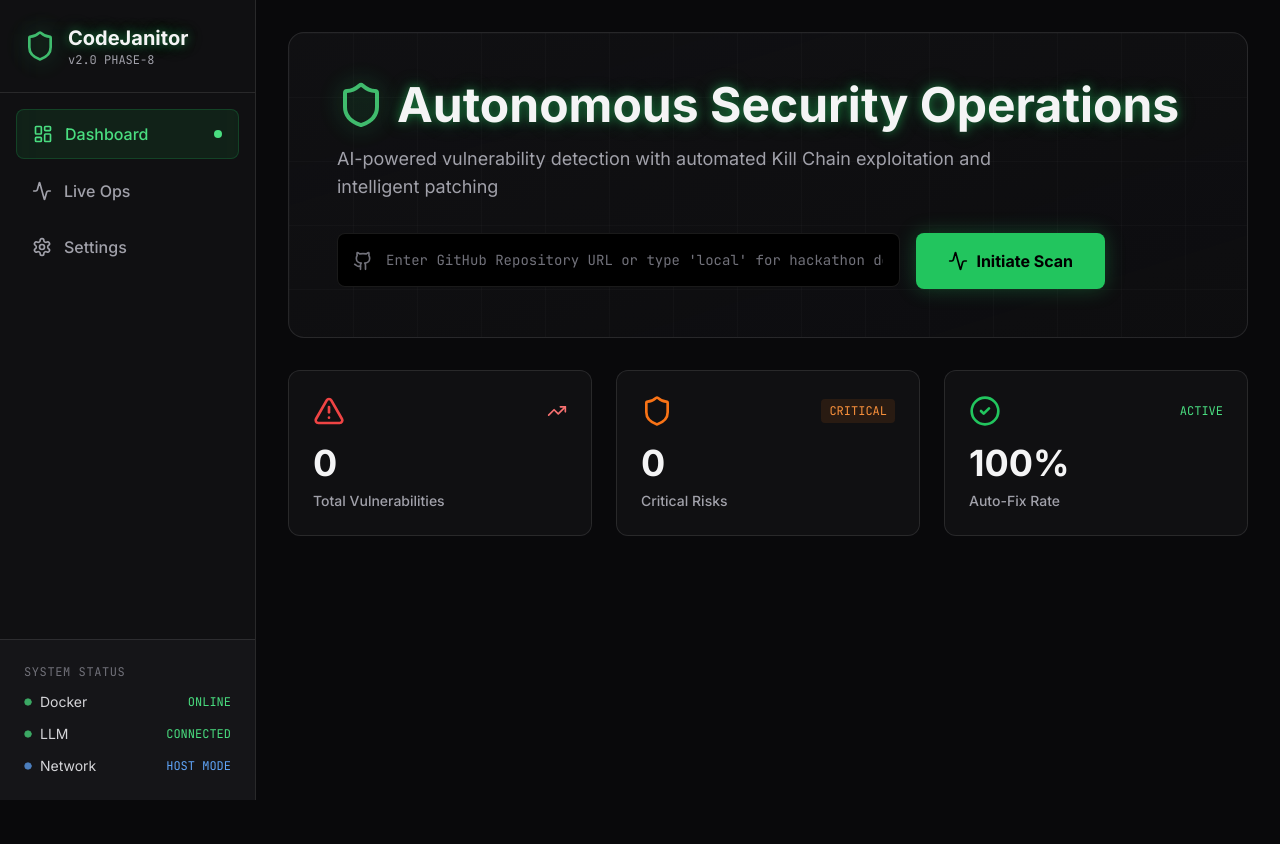
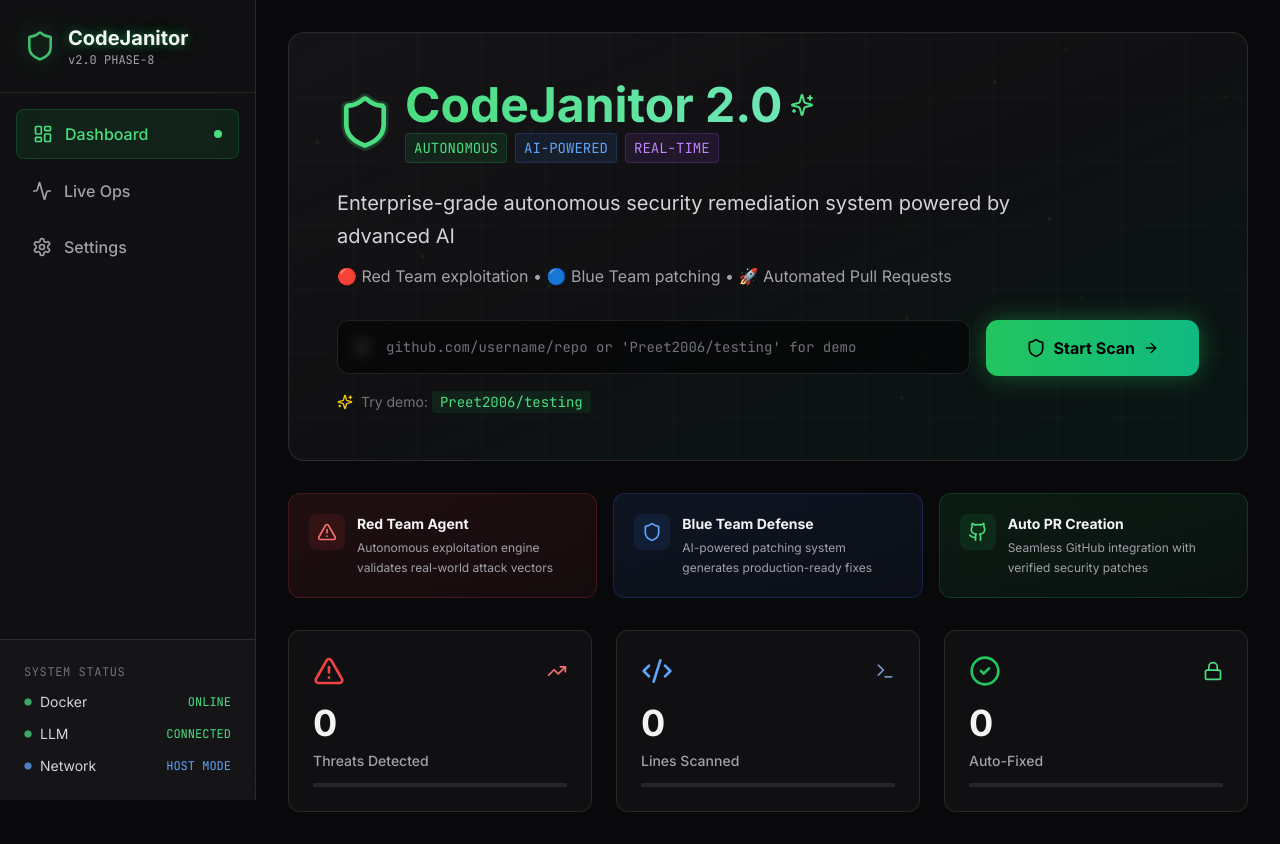
Before and after one commit to Preet2006/ElasticHackathon, a Next.js app in the folder frontend/: page / in a window 1280 px wide. Before the commit the page ends 800 px from the top, so only its background shows below. Built offline with nearby package versions, Linux system fonts and the light colour scheme.

Commit message:
Changes Made for difference in Frontend vs CLI

```diff
--- a/frontend/app/page.tsx
+++ b/frontend/app/page.tsx
@@ -1,6 +1,6 @@
 'use client';
 
-import { useState } from 'react';
+import { useState, useEffect } from 'react';
 import { motion, AnimatePresence } from 'framer-motion';
 import {
   Shield,
@@ -9,7 +9,12 @@
   Zap,
   Github,
   TrendingUp,
-  Activity
+  Activity,
+  Code2,
+  Lock,
+  Sparkles,
+  Terminal,
+  ArrowRight
 } from 'lucide-react';
 import TerminalStream from '@/components/TerminalStream';
 
@@ -85,6 +90,21 @@
   const [showLiveOps, setShowLiveOps] = useState(false);
   const [isScanning, setIsScanning] = useState(false);
   const [showVulnerabilities, setShowVulnerabilities] = useState(false);
+  const [liveMetrics, setLiveMetrics] = useState({ scanned: 0, threats: 0, fixed: 0 });
+
+  // Animated metrics counter
+  useEffect(() => {
+    if (showVulnerabilities) {
+      const interval = setInterval(() => {
+        setLiveMetrics(prev => ({
+          scanned: Math.min(prev.scanned + 47, 1247),
+          threats: Math.min(prev.threats + 1, 4),
+          fixed: Math.min(prev.fixed + 1, 3)
+        }));
+      }, 50);
+      return () => clearInterval(interval);
+    }
+  }, [showVulnerabilities]);
 
   const handleScan = () => {
     if (!repoUrl.trim()) {
@@ -143,40 +163,105 @@
         initial={{ opacity: 0, y: -20 }}
         animate={{ opacity: 1, y: 0 }}
         transition={{ duration: 0.6 }}
-        className="relative overflow-hidden rounded-2xl bg-gradient-to-br from-zinc-900/50 to-zinc-900/30 border border-white/10 p-12"
+        className="relative overflow-hidden rounded-2xl bg-gradient-to-br from-zinc-900/80 via-zinc-900/50 to-emerald-900/20 border border-white/10 p-12"
       >
         {/* Animated Background Grid */}
         <div className="absolute inset-0 bg-[linear-gradient(to_right,#ffffff05_1px,transparent_1px),linear-gradient(to_bottom,#ffffff05_1px,transparent_1px)] bg-[size:4rem_4rem]" />
+
+        {/* Floating Particles Effect */}
+        <div className="absolute inset-0 overflow-hidden">
+          {[...Array(20)].map((_, i) => (
+            <motion.div
+              key={i}
+              className="absolute w-1 h-1 bg-green-400/20 rounded-full"
+              initial={{
+                x: Math.random() * 1000,
+                y: Math.random() * 400,
+              }}
+              animate={{
+                y: [null, Math.random() * 400],
+                opacity: [0.2, 0.5, 0.2],
+              }}
+              transition={{
+                duration: Math.random() * 3 + 2,
+                repeat: Infinity,
+                ease: "easeInOut"
+              }}
+            />
+          ))}
+        </div>
 
         <div className="relative z-10">
           <motion.div
             initial={{ scale: 0.9, opacity: 0 }}
             animate={{ scale: 1, opacity: 1 }}
             transition={{ delay: 0.2 }}
-            className="flex items-center gap-3 mb-4"
+            className="mb-6"
           >
-            <Shield className="w-12 h-12 text-green-400 animate-pulse-glow" />
-            <h1 className="text-5xl font-bold glow-green">Autonomous Security Operations</h1>
+            <div className="flex items-center gap-3 mb-3">
+              <div className="relative">
+                <Shield className="w-14 h-14 text-green-400" />
+                <motion.div
+                  className="absolute inset-0"
+                  animate={{
+                    scale: [1, 1.2, 1],
+                    opacity: [0.5, 0, 0.5],
+                  }}
+                  transition={{
+                    duration: 2,
+                    repeat: Infinity,
+                    ease: "easeInOut"
+                  }}
+                >
+                  <Shield className="w-14 h-14 text-green-400" />
+                </motion.div>
+              </div>
+              <div>
+                <div className="flex items-center gap-2 mb-1">
+                  <h1 className="text-5xl font-bold bg-gradient-to-r from-green-400 to-emerald-300 bg-clip-text text-transparent">
+                    CodeJanitor 2.0
+                  </h1>
+                  <Sparkles className="w-6 h-6 text-green-400" />
+                </div>
+                <div className="flex items-center gap-2 text-sm">
+                  <span className="px-2 py-1 bg-green-500/10 border border-green-500/20 rounded text-green-400 font-mono">
+                    AUTONOMOUS
+                  </span>
+                  <span className="px-2 py-1 bg-blue-500/10 border border-blue-500/20 rounded text-blue-400 font-mono">
+                    AI-POWERED
+                  </span>
+                  <span className="px-2 py-1 bg-purple-500/10 border border-purple-500/20 rounded text-purple-400 font-mono">
+                    REAL-TIME
+                  </span>
+                </div>
+              </div>
+            </div>
           </motion.div>
 
-          <p className="text-zinc-400 text-lg mb-8 max-w-2xl">
-            AI-powered vulnerability detection with automated Kill Chain exploitation and intelligent patching
+          <p className="text-zinc-300 text-xl mb-3 max-w-3xl leading-relaxed">
+            Enterprise-grade autonomous security remediation system powered by advanced AI
+          </p>
+          <p className="text-zinc-400 text-base mb-8 max-w-3xl">
+            🔴 Red Team exploitation • 🔵 Blue Team patching • 🚀 Automated Pull Requests
           </p>
 
           {/* Scan Input */}
-          <div className="flex gap-4 max-w-3xl">
-            <div className="flex-1 relative">
-              <Github className="absolute left-4 top-1/2 -translate-y-1/2 w-5 h-5 text-zinc-500" />
+          <div className="flex gap-4 max-w-4xl">
+            <div className="flex-1 relative group">
+              <Github className="absolute left-4 top-1/2 -translate-y-1/2 w-5 h-5 text-zinc-500 group-focus-within:text-green-400 transition-colors" />
               <input
                 type="text"
                 value={repoUrl}
                 onChange={(e) => setRepoUrl(e.target.value)}
-                placeholder="Enter GitHub Repository URL or type 'local' for hackathon demo"
-                className="w-full pl-12 pr-4 py-4 bg-black border border-white/10 rounded-lg
+                onKeyPress={(e) => e.key === 'Enter' && handleScan()}
+                placeholder="github.com/username/repo or 'Preet2006/testing' for demo"
+                className="w-full pl-12 pr-4 py-4 bg-black/50 border border-white/10 rounded-xl
                          text-zinc-100 placeholder-zinc-500 font-mono text-sm
                          focus:border-green-500/50 focus:outline-none focus:ring-2 focus:ring-green-500/20
-                         transition-all"
+                         focus:bg-black/70 transition-all backdrop-blur-sm
+                         hover:border-white/20"
               />
+              <div className="absolute inset-0 rounded-xl bg-gradient-to-r from-green-500/5 to-emerald-500/5 opacity-0 group-focus-within:opacity-100 transition-opacity pointer-events-none" />
             </div>
 
             <motion.button
@@ -184,19 +269,99 @@
               whileTap={{ scale: 0.98 }}
               onClick={handleScan}
               disabled={isScanning}
-              className={`px-8 py-4 font-bold rounded-lg
-                       shadow-[0_0_20px_rgba(34,197,94,0.3)] hover:shadow-[0_0_30px_rgba(34,197,94,0.5)]
-                       transition-all duration-200 flex items-center gap-2
+              className={`px-10 py-4 font-bold rounded-xl
+                       shadow-[0_0_25px_rgba(34,197,94,0.4)] hover:shadow-[0_0_35px_rgba(34,197,94,0.6)]
+                       transition-all duration-200 flex items-center gap-2 whitespace-nowrap
                        ${isScanning
-                         ? 'bg-zinc-700 text-zinc-400 cursor-not-allowed'
-                         : 'bg-green-500 hover:bg-green-400 text-black'
+                         ? 'bg-zinc-700 text-zinc-400 cursor-not-allowed shadow-none'
+                         : 'bg-gradient-to-r from-green-500 to-emerald-500 hover:from-green-400 hover:to-emerald-400 text-black'
                        }`}
             >
-              <Activity className={`w-5 h-5 ${isScanning ? 'animate-spin' : ''}`} />
-              {isScanning ? 'Scanning...' : 'Initiate Scan'}
+              {isScanning ? (
+                <>
+                  <Activity className="w-5 h-5 animate-spin" />
+                  Scanning...
+                </>
+              ) : (
+                <>
+                  <Shield className="w-5 h-5" />
+                  Start Scan
+                  <ArrowRight className="w-4 h-4" />
+                </>
+              )}
             </motion.button>
           </div>
+
+          {/* Quick Demo Badge */}
+          <motion.div
+            initial={{ opacity: 0, y: 10 }}
+            animate={{ opacity: 1, y: 0 }}
+            transition={{ delay: 0.5 }}
+            className="mt-4 flex items-center gap-2 text-sm text-zinc-500"
+          >
+            <Sparkles className="w-4 h-4 text-yellow-400" />
+            <span>Try demo: <code className="text-green-400 bg-green-500/10 px-2 py-0.5 rounded">Preet2006/testing</code></span>
+          </motion.div>
         </div>
+      </motion.section>
+
+      {/* Feature Cards */}
+      <motion.section
+        initial={{ opacity: 0 }}
+        animate={{ opacity: 1 }}
+        transition={{ delay: 0.4, duration: 0.6 }}
+        className="grid grid-cols-3 gap-4"
+      >
+        <motion.div
+          whileHover={{ scale: 1.02 }}
+          className="bg-gradient-to-br from-red-500/10 to-red-500/5 border border-red-500/20 rounded-xl p-5 backdrop-blur-sm"
+        >
+          <div className="flex items-start gap-3">
+            <div className="p-2 bg-red-500/10 rounded-lg">
+              <AlertTriangle className="w-5 h-5 text-red-400" />
+            </div>
+            <div>
+              <h3 className="text-sm font-bold text-zinc-100 mb-1">Red Team Agent</h3>
+              <p className="text-xs text-zinc-400 leading-relaxed">
+                Autonomous exploitation engine validates real-world attack vectors
+              </p>
+            </div>
+          </div>
+        </motion.div>
+
+        <motion.div
+          whileHover={{ scale: 1.02 }}
+          className="bg-gradient-to-br from-blue-500/10 to-blue-500/5 border border-blue-500/20 rounded-xl p-5 backdrop-blur-sm"
+        >
+          <div className="flex items-start gap-3">
+            <div className="p-2 bg-blue-500/10 rounded-lg">
+              <Shield className="w-5 h-5 text-blue-400" />
+            </div>
+            <div>
+              <h3 className="text-sm font-bold text-zinc-100 mb-1">Blue Team Defense</h3>
+              <p className="text-xs text-zinc-400 leading-relaxed">
+                AI-powered patching system generates production-ready fixes
+              </p>
+            </div>
+          </div>
+        </motion.div>
+
+        <motion.div
+          whileHover={{ scale: 1.02 }}
+          className="bg-gradient-to-br from-green-500/10 to-green-500/5 border border-green-500/20 rounded-xl p-5 backdrop-blur-sm"
+        >
+          <div className="flex items-start gap-3">
+            <div className="p-2 bg-green-500/10 rounded-lg">
+              <Github className="w-5 h-5 text-green-400" />
+            </div>
+            <div>
+              <h3 className="text-sm font-bold text-zinc-100 mb-1">Auto PR Creation</h3>
+              <p className="text-xs text-zinc-400 leading-relaxed">
+                Seamless GitHub integration with verified security patches
+              </p>
+            </div>
+          </div>
+        </motion.div>
       </motion.section>
 
       {/* Stats Grid */}
@@ -214,8 +379,21 @@
             <AlertTriangle className="w-8 h-8 text-red-500" />
             <TrendingUp className="w-5 h-5 text-red-400" />
           </div>
-          <p className="text-4xl font-bold text-zinc-100 mb-2">{showVulnerabilities ? 4 : 0}</p>
-          <p className="text-sm text-zinc-400 font-medium">Total Vulnerabilities</p>
+          <motion.p
+            className="text-4xl font-bold text-zinc-100 mb-2"
+            key={liveMetrics.threats}
+          >
+            {liveMetrics.threats}
+          </motion.p>
+          <p className="text-sm text-zinc-400 font-medium">Threats Detected</p>
+          <div className="mt-3 h-1 bg-zinc-800 rounded-full overflow-hidden">
+            <motion.div
+              className="h-full bg-gradient-to-r from-red-500 to-orange-500"
+              initial={{ width: 0 }}
+              animate={{ width: showVulnerabilities ? '75%' : '0%' }}
+              transition={{ duration: 1 }}
+            />
+          </div>
         </motion.div>
 
         <motion.div
@@ -223,13 +401,24 @@
           className="bg-zinc-900/50 border border-white/10 rounded-xl p-6 backdrop-blur-sm"
         >
           <div className="flex items-center justify-between mb-4">
-            <Shield className="w-8 h-8 text-orange-500" />
-            <span className="text-xs font-mono text-orange-400 bg-orange-500/10 px-2 py-1 rounded">
-              CRITICAL
-            </span>
+            <Code2 className="w-8 h-8 text-blue-400" />
+            <Terminal className="w-5 h-5 text-blue-300 animate-pulse" />
           </div>
-          <p className="text-4xl font-bold text-zinc-100 mb-2">{showVulnerabilities ? 3 : 0}</p>
-          <p className="text-sm text-zinc-400 font-medium">Critical Risks</p>
+          <motion.p
+            className="text-4xl font-bold text-zinc-100 mb-2"
+            key={liveMetrics.scanned}
+          >
+            {liveMetrics.scanned}
+          </motion.p>
+          <p className="text-sm text-zinc-400 font-medium">Lines Scanned</p>
+          <div className="mt-3 h-1 bg-zinc-800 rounded-full overflow-hidden">
+            <motion.div
+              className="h-full bg-gradient-to-r from-blue-500 to-cyan-500"
+              initial={{ width: 0 }}
+              animate={{ width: showVulnerabilities ? '95%' : '0%' }}
+              transition={{ duration: 1.2 }}
+            />
+          </div>
         </motion.div>
 
         <motion.div
@@ -238,10 +427,23 @@
         >
           <div className="flex items-center justify-between mb-4">
             <CheckCircle2 className="w-8 h-8 text-green-500" />
-            <span className="text-xs font-mono text-green-400">ACTIVE</span>
+            <Lock className="w-5 h-5 text-green-400" />
           </div>
-          <p className="text-4xl font-bold text-zinc-100 mb-2">100%</p>
-          <p className="text-sm text-zinc-400 font-medium">Auto-Fix Rate</p>
+          <motion.p
+            className="text-4xl font-bold text-zinc-100 mb-2"
+            key={liveMetrics.fixed}
+          >
+            {liveMetrics.fixed}
+          </motion.p>
+          <p className="text-sm text-zinc-400 font-medium">Auto-Fixed</p>
+          <div className="mt-3 h-1 bg-zinc-800 rounded-full overflow-hidden">
+            <motion.div
+              className="h-full bg-gradient-to-r from-green-500 to-emerald-500"
+              initial={{ width: 0 }}
+              animate={{ width: showVulnerabilities ? '60%' : '0%' }}
+              transition={{ duration: 0.8 }}
+            />
+          </div>
         </motion.div>
       </motion.section>
 
```
Also changed, not shown: 2 other files (tests, documents, lock files or other folders).
